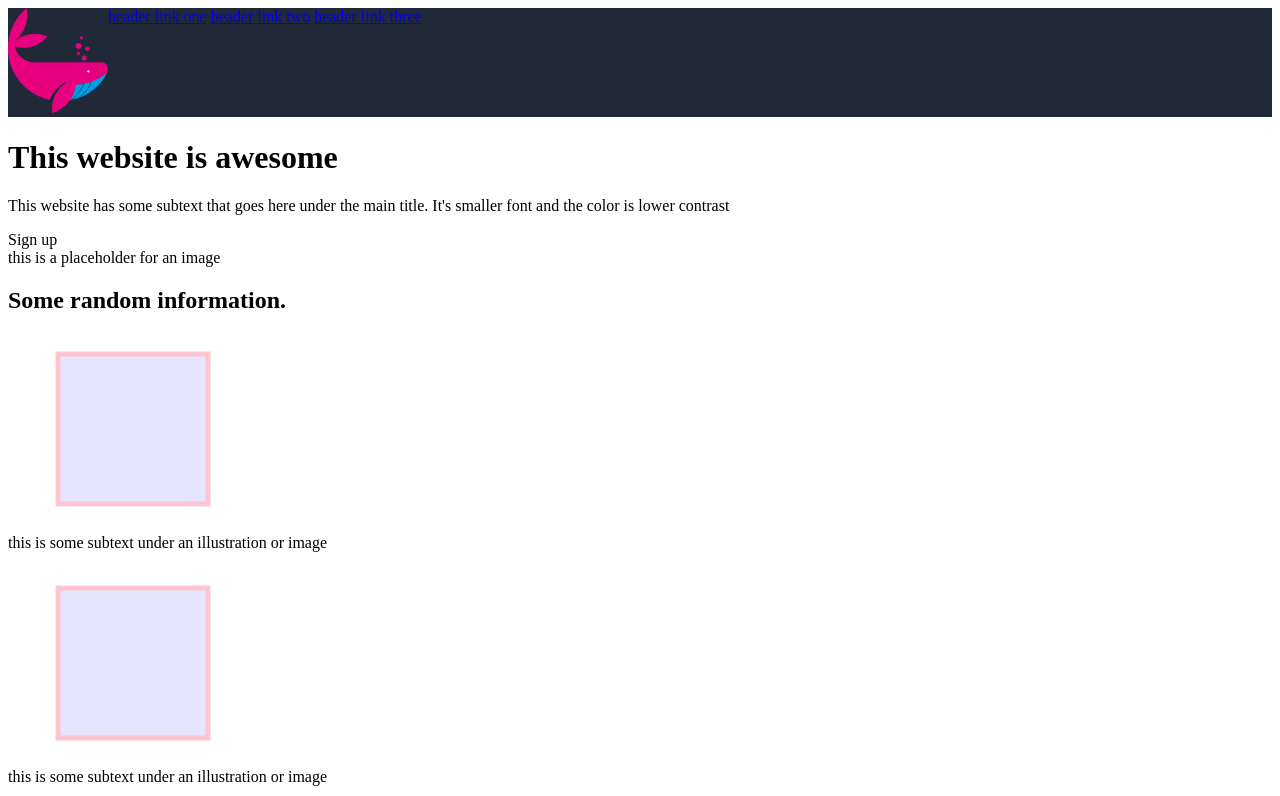
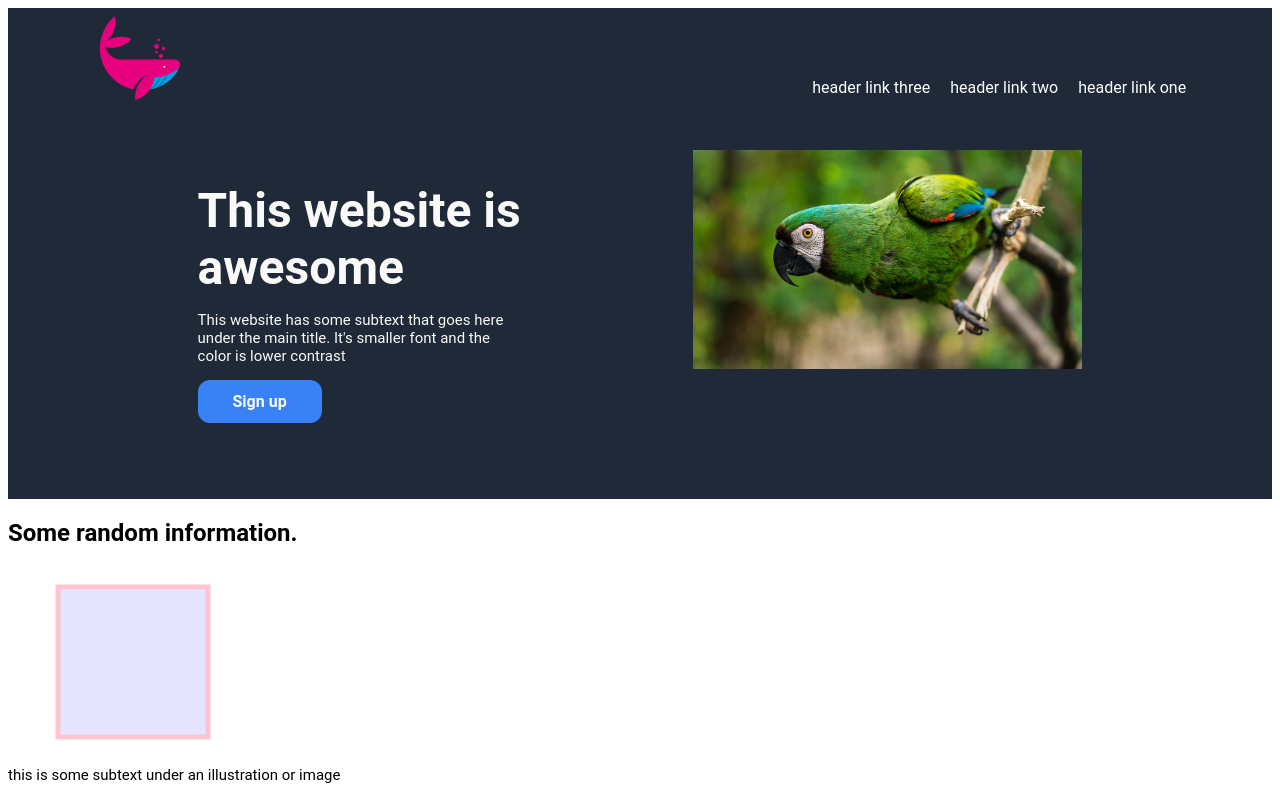
Before and after one commit to kostonos/landing-page, a plain HTML site: page index.html in a window 1280 px wide. Shown: the top 796 px of the page. Drawn offline with Linux system fonts and the light colour scheme.

Commit message:
update css to position intro-container

```diff
--- a/index.html
+++ b/index.html
@@ -21,10 +21,15 @@
             </header>
         </div>
         <div class="intro-container">
-            <h1>This website is awesome</h1>
-            <p>This website has some subtext that goes here under the main title. It's smaller font and the color is lower contrast</p>
-            <div class="intro-button">Sign up</div>
-            <div class="intro-placeholder">this is a placeholder for an image</div>
+            <div class="intro-container-left">
+                <h1>This website is awesome</h1>
+                <p>This website has some subtext that goes here under the main title. It's smaller font and the color is lower contrast</p>
+                <div class="intro-button">Sign up</div>
+            </div>
+            <div class="intro-container-image">
+                <img src="./images/parrot.jpg" alt="a picture of a bee">
+            </div>
+
         </div>
         <div class="information-container">
             <h2>Some random information.</h2>
--- a/style.css
+++ b/style.css
@@ -1,3 +1,6 @@
+body {
+    font-family: "Roboto", arial;
+}
 .flex-container {
     display: flex;
     flex-direction: column;
@@ -9,13 +12,61 @@ header{
     background-color: #1F2937;
     flex: auto;
     height: 100%;
+    padding-left: 6%;
+    padding-right: 6%;
 }
 #logo {
-    width: 100px;
+    width: 80px;
     flex: auto;
+    margin-left: 10%;
+    padding: 10%;
 }
 
 .header-links {
     flex: auto;
-    align-items: flex-end;
+    font-size: 16px;
 }
+
+a {
+    color: white;
+    text-decoration: none;
+    padding: 10px;
+    float: right;
+    margin-top: 60px;
+
+}
+
+.intro-container {
+    background-color: #1F2937;
+    padding-left: 15%;
+    padding-right: 15%;
+    padding-top: 3%;
+    padding-bottom: 6%;
+    color: #F9FAF8;
+    display: flex;
+
+}
+
+h1 {
+    font-weight: bold;
+    font-size: 48px;
+    margin-bottom: 1%;
+}
+
+p {
+    font-size: 15px;
+}
+
+.intro-container-image img {
+    width: 70%;
+    float: right;
+}
+
+.intro-button {
+    font-weight: bold;
+    background-color: #3882F6;
+    padding: 12px;
+    border-radius: 12px;
+    width: 100px;
+    text-align: center;
+}
```
Also changed, not shown: images/bee.jpg (added), images/parrot.jpg (added).
